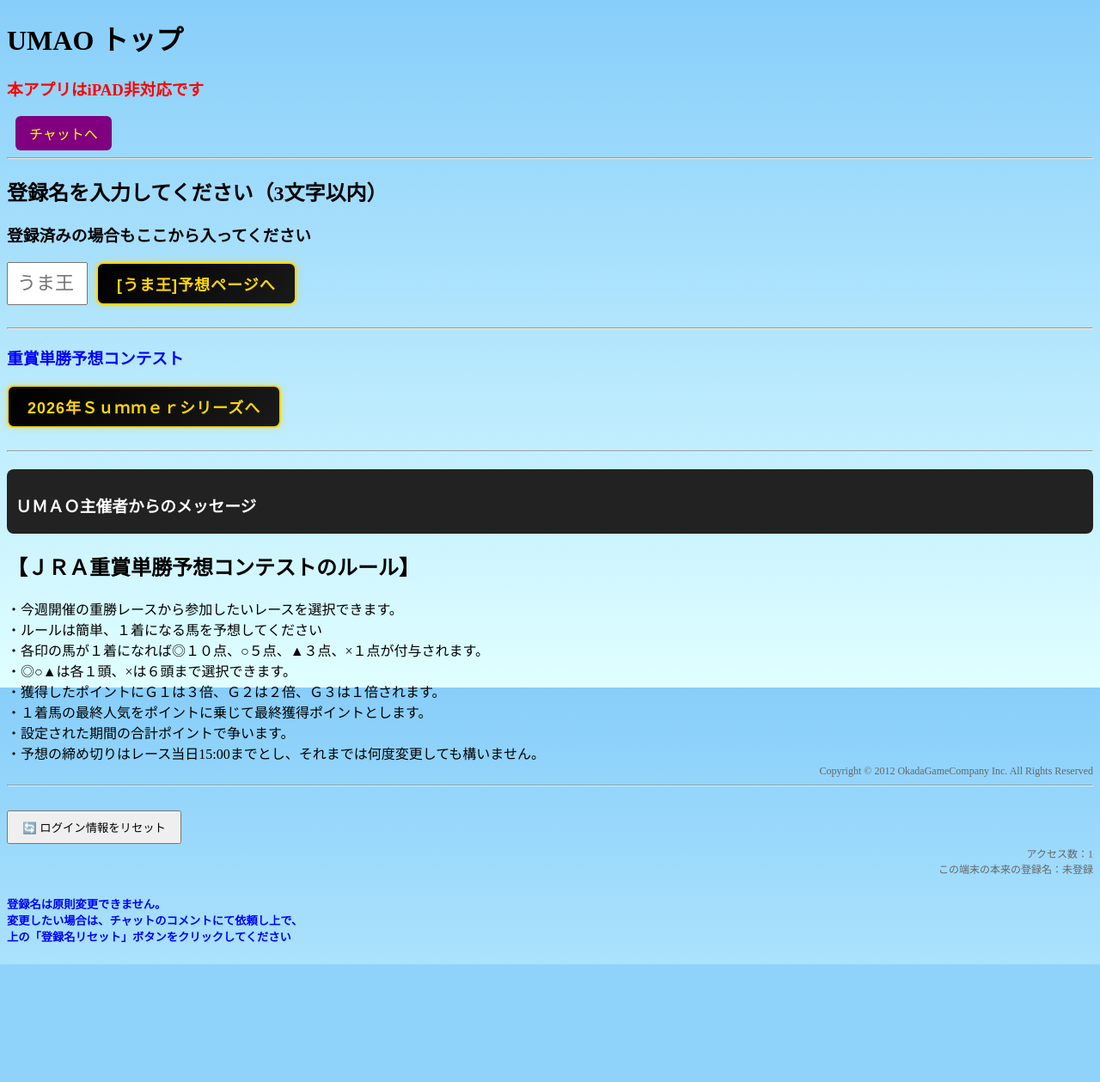
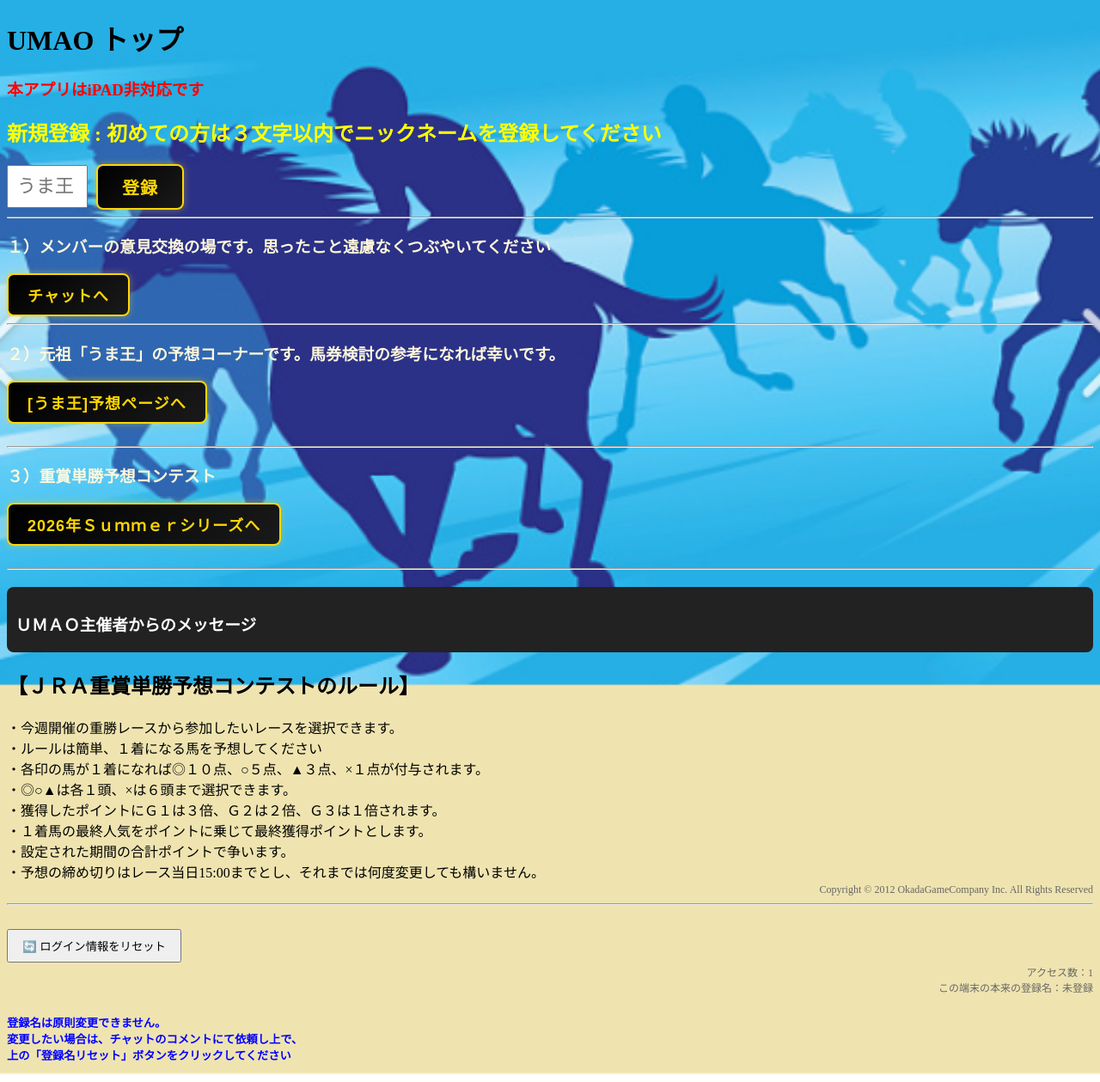
Before and after one commit to udonpakupaku2823-Sakipapa/umao2026-flask, a Flask app: template templates/index.html in a window 1280 px wide. Shown: the whole page at 86% size. Before the commit the page ends 1122 px from the top, so only its background shows below. Run offline with Flask 3, Linux system fonts and the light colour scheme; the template is opened without the code that fills it: most values are stand-ins (such as "Sample title", 1, 10 or a date in 2020); data that the repository does not hold is empty; some libraries are stand-ins or nearby versions.

Commit message:
Add files via upload

```diff
--- a/templates/index.html
+++ b/templates/index.html
@@ -55,6 +55,11 @@
     <!-- head内に追加 -->
     <link rel="manifest" href="/manifest.json">
 
+    <body style="background-image: url('/static/uma18.png');
+             background-size: cover;
+             background-position: center;
+             background-repeat: no-repeat;">
+
 </head>
 
 <body style="background: linear-gradient(to bottom, #87CEFA, #E0FFFF); background-attachment: fixed;">
@@ -68,7 +73,26 @@
     </div>
 </h3>
 
-<a href="/chat" class="chat-button"
+<!--<h2>登録名を入力してください（3文字以内）</h2>
+<h3>登録済みの場合もここから入ってください</h3>-->
+
+<div style="color:yellow; font-weight:bold;">
+    <h2>新規登録 : 初めての方は３文字以内でニックネームを登録してください</h2>
+</div>
+
+<div style="display:flex; gap:10px; align-items:center;">
+    <input type="text" id="nickname" maxlength="3"
+           placeholder="うま王"
+           style="font-size:22px; padding:10px; width:90%; max-width:70px;">
+    <button id="registerBtn" class="black-gold-btn"
+            style="padding:10px 28px; font-size:20px; border-radius:8px;">
+        登録
+    </button>
+</div>
+
+<hr>
+
+<!--<a href="/chat" class="chat-button"
    style="
       display:inline-block;
       padding:8px 16px;
@@ -80,31 +104,37 @@
       font-size:16px;
    ">
    チャットへ
-</a>
+</a>-->
+
+<div style="color:Cornsilk; font-weight:bold;">
+    <h3>１）メンバーの意見交換の場です。思ったこと遠慮なくつぶやいてください</h3>
+</div>
+
+<form action="/chat" method="GET">
+    <input type="hidden" name="nickname" id="nickname-hidden-chat">
+    <button class="black-gold-btn" onclick="
+        document.getElementById('nickname-hidden-chat').value =
+        document.getElementById('nickname').value;
+    ">
+        チャットへ
+    </button>
+</form>
 
 <hr>
 
-<h2>登録名を入力してください（3文字以内）</h2>
-<h3>登録済みの場合もここから入ってください</h3>
+<div style="color:Cornsilk; font-weight:bold;">
+    <h3>２）元祖「うま王」の予想コーナーです。馬券検討の参考になれば幸いです。</h3>
+</div>
 
-<div style="display:flex; gap:10px; align-items:center;">
-    <input type="text" id="nickname" maxlength="3"
-           placeholder="うま王"
-           style="font-size:22px; padding:10px; width:90%; max-width:70px;">
-    <!--<button id="registerBtn"
-        style="padding:14px 28px; font-size:22px; border-radius:8px;">
-        確認
-    </button>-->
-    <form action="/main" method="GET">
-    <input type="hidden" name="nickname" id="nickname-hidden">
+<form action="/main" method="GET">
+    <input type="hidden" name="nickname" id="nickname-hidden-main">
     <button class="black-gold-btn" onclick="
-        document.getElementById('nickname-hidden').value =
+        document.getElementById('nickname-hidden-main').value =
         document.getElementById('nickname').value;
     ">
         [うま王]予想ページへ
     </button>
 </form>
-</div>
 
 {% if error %}
 <p style="color:red; margin-top:10px;">{{ error }}</p>
@@ -126,8 +156,8 @@
 </button>-->
 
 <h3>
-    <div style="color:blue; font-weight:bold;">
-        重賞単勝予想コンテスト
+    <div style="color:Cornsilk; font-weight:bold;">
+        ３）重賞単勝予想コンテスト
     </div>
 </h3>
 
@@ -275,7 +305,7 @@ async function registerUser() {
     }
 
     // 次の画面へ
-    window.location.href = "/main?nickname=" + encodeURIComponent(name);
+    //window.location.href = "/main?nickname=" + encodeURIComponent(name);
 }
 </script>
 
--- a/templates/main.html
+++ b/templates/main.html
@@ -58,6 +58,12 @@
             text-decoration: none;
         }
     </style>
+
+    <body style="background-image: url('/static/padoc.png');
+         background-size: cover;
+         background-position: center;
+         background-repeat: no-repeat;">
+
 </head>
 
 <body>
```
Also changed, not shown: templates/chat.html (+16 -1 lines).
